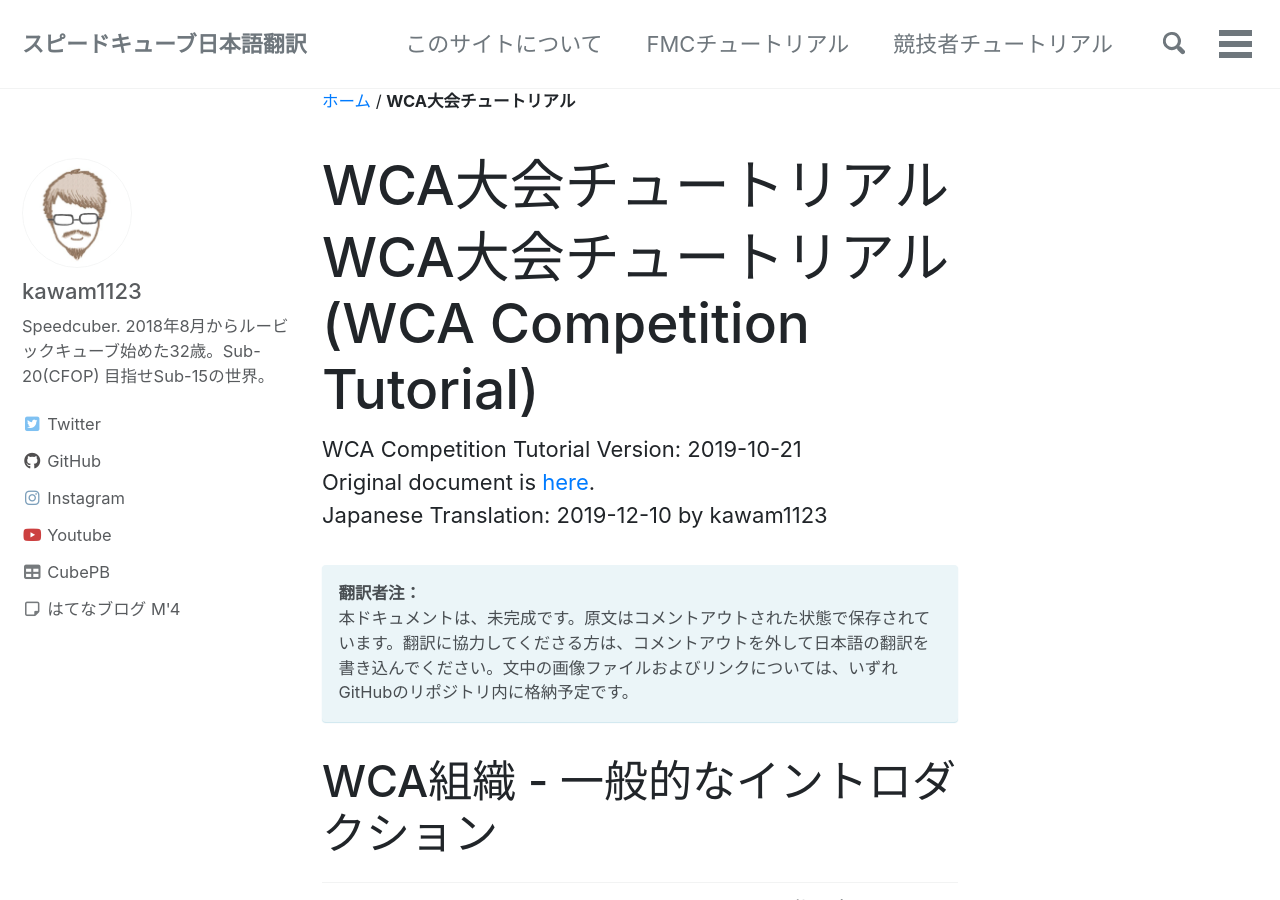
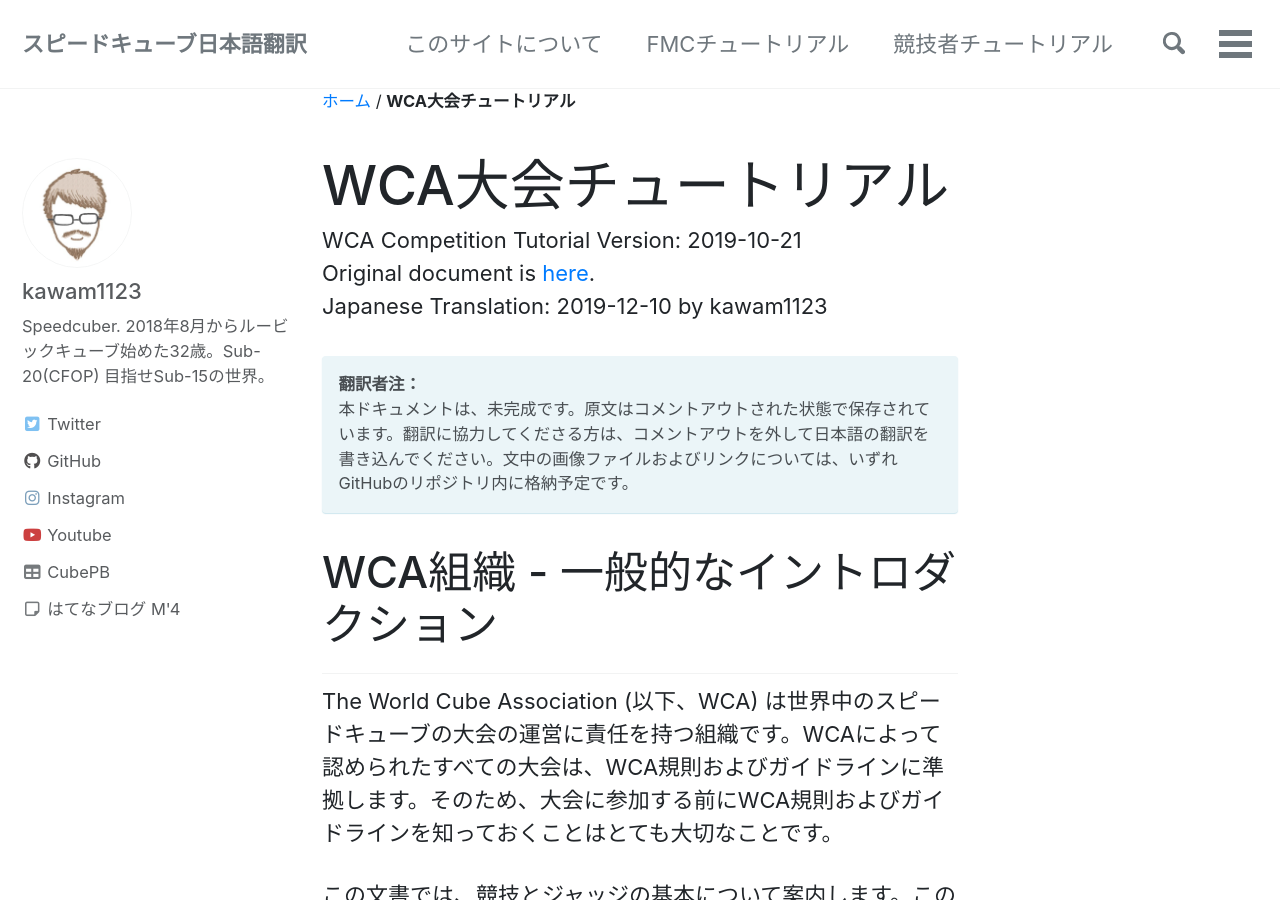
Before and after one commit to kawam1123/translation, a Jekyll site: the page built from _pages/Competitor-tutorial.md, in a window 1280 px wide and 900 px high. Built offline with Jekyll 4.4.1, drawn with Linux system fonts in a browser that asks for light colours; cached includes are drawn as plain includes; nearby versions of some CDN libraries.

Commit message:
微修正

```diff
--- a/_pages/Competitor-tutorial.md
+++ b/_pages/Competitor-tutorial.md
@@ -2,7 +2,7 @@
 title: WCA大会チュートリアル
 permalink: /competitor-tutorial
 ---
-# WCA大会チュートリアル (WCA Competition Tutorial)
+<!--# WCA大会チュートリアル (WCA Competition Tutorial)-->
 WCA Competition Tutorial Version: 2019-10-21
 Original document is [here](https://www.worldcubeassociation.org/files/WCA_Competition_Tutorial.pdf).
 Japanese Translation: 2019-12-10 by kawam1123 <!--他の翻訳者名をここに列挙する-->
```
